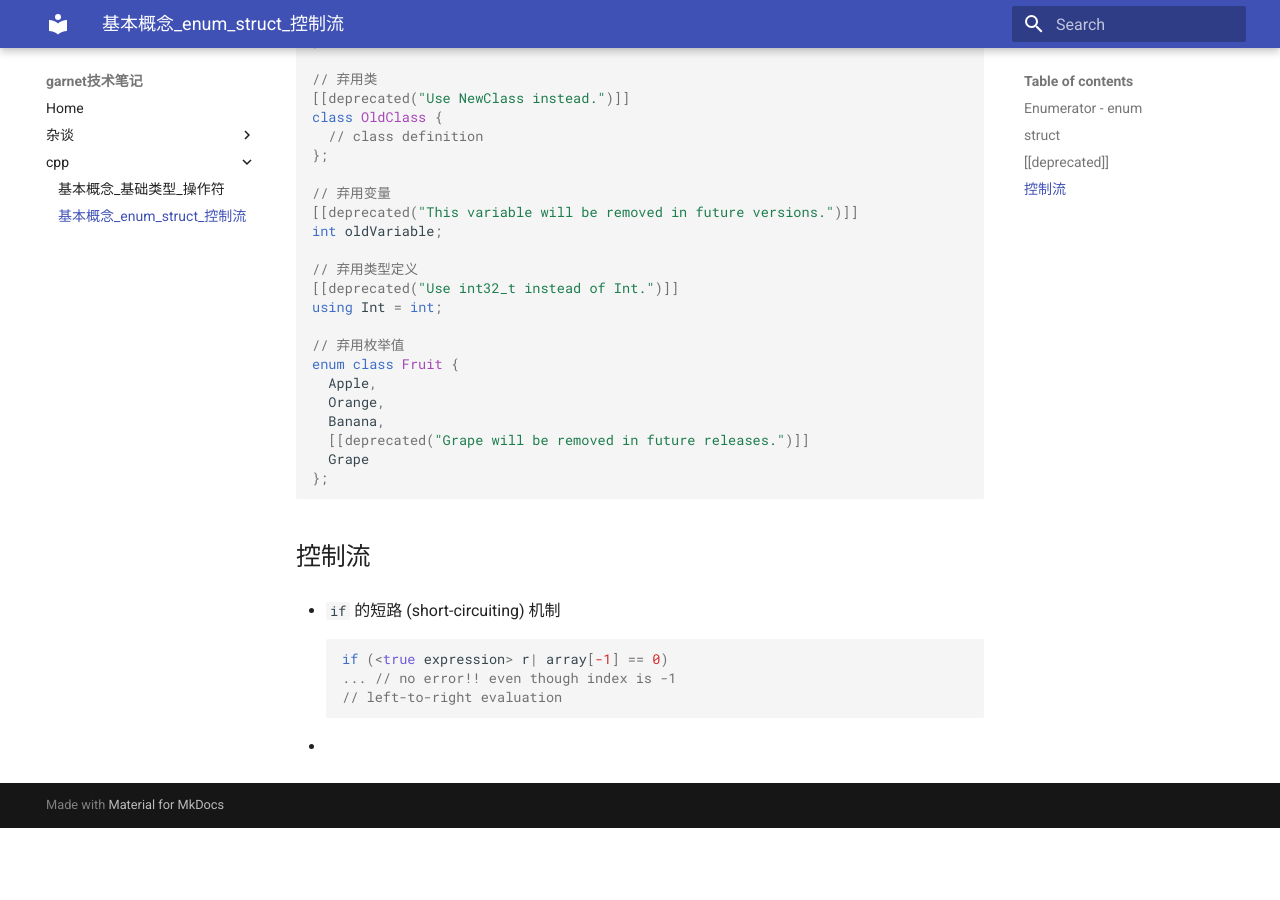
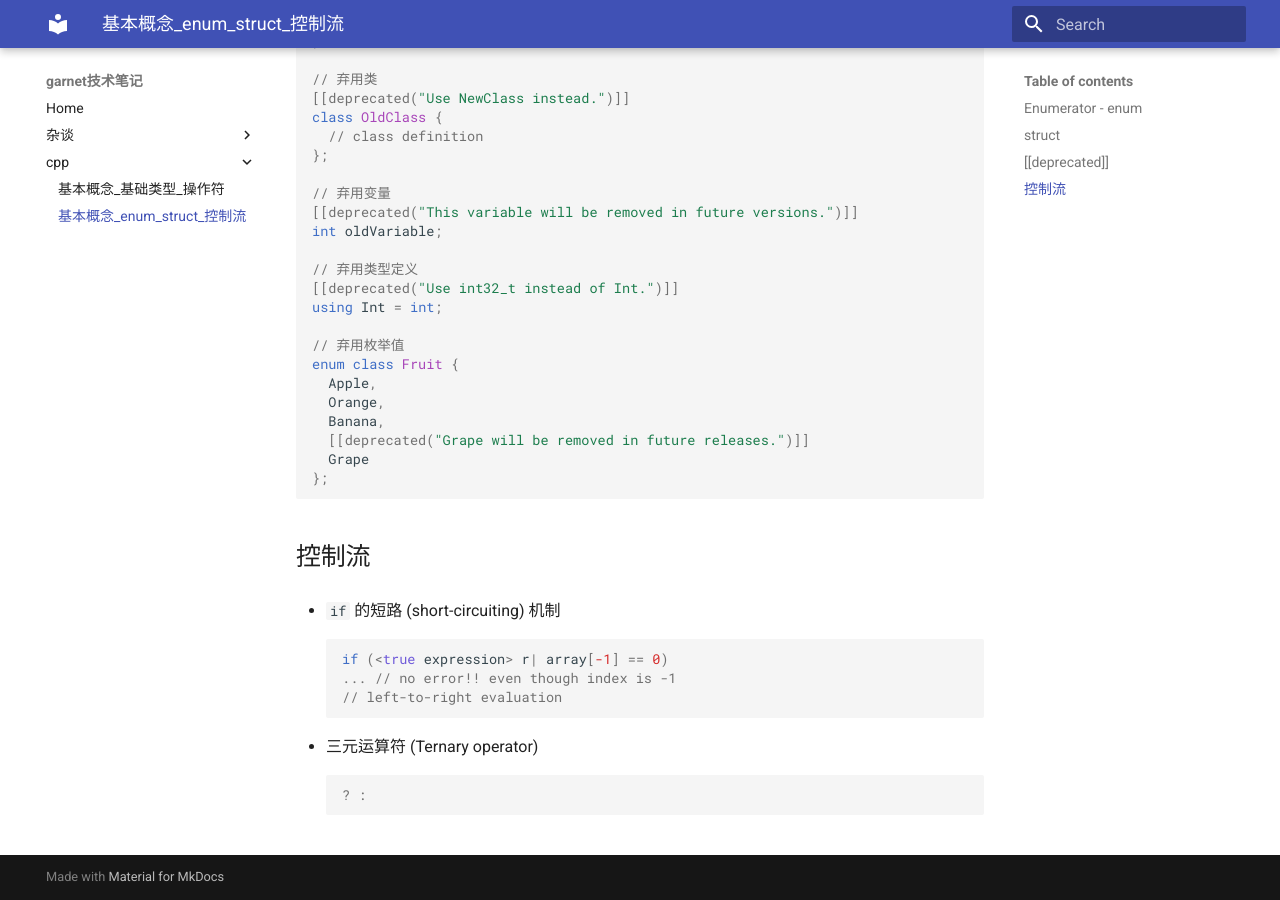
Before and after one commit to ymma98/technotes, an MkDocs documentation site: the page built from docs/cpp/基本概念_enum_struct_控制流.md, in a window 1280 px wide and 900 px high, scrolled down 4130 px. Built offline with MkDocs 1.6.1 and Material for MkDocs 9.7.7, drawn with Linux system fonts in a browser that asks for light colours; before the commit the page ends 4958 px from its top, so only the background shows below that.

Commit message:
docs/cpp/基本概念_enum_struct_控制流.md updated from https://stackedit.cn/

````diff
--- a/docs/cpp/基本概念_enum_struct_控制流.md
+++ b/docs/cpp/基本概念_enum_struct_控制流.md
@@ -231,9 +231,12 @@ if (<true expression> r| array[-1] == 0)
 ```
 
 
-*
+* 三元运算符 (Ternary operator)
+```cpp
+? :
+```
 <!--stackedit_data:
-eyJoaXN0b3J5IjpbMTY2NTkyMTE3NSwtMjA5MjE5MTExOSw2MT
-EzODAxOSwtNjE5ODUyMDAzLDE1ODE5ODg1NTcsMTU0ODUzOTgw
-MCwtNjkwOTUwNjA4LDkzODg5NDA3OF19
+eyJoaXN0b3J5IjpbLTE0MTg3NTExOTIsLTIwOTIxOTExMTksNj
+ExMzgwMTksLTYxOTg1MjAwMywxNTgxOTg4NTU3LDE1NDg1Mzk4
+MDAsLTY5MDk1MDYwOCw5Mzg4OTQwNzhdfQ==
 -->
````
